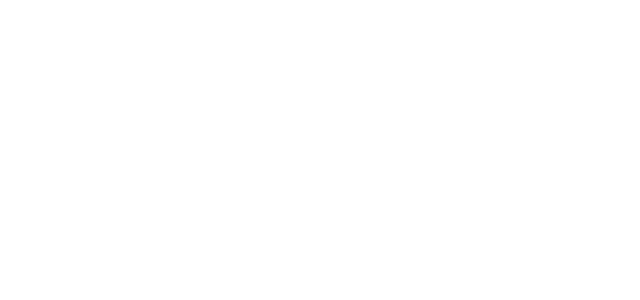
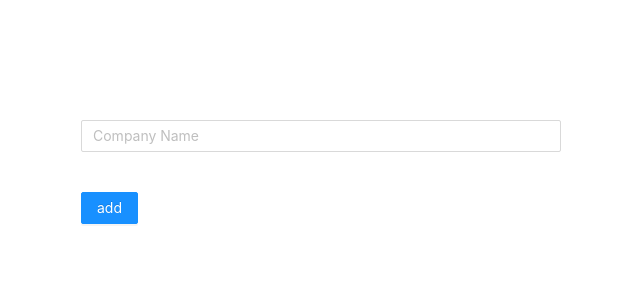
Before and after one commit to masoudz88/food_donations_frontend, a React (Create React App) app in the folder waste-management/: page /Mainpage/Form in a window 1280 px wide. Shown: the top 300 px of the page, without its empty margins (319-959 px from the left). Built offline with nearby package versions, Linux system fonts and the light colour scheme.

Commit message:
add company form

```diff
--- a/waste-management/src/App.js
+++ b/waste-management/src/App.js
@@ -5,6 +5,7 @@
 import styled from "styled-components";
 import { LoginContext } from "./Contexts/LoginContext";
 import CompanyInfo from "./CompanyInfo";
+import { Companyform } from "./Contexts/Companyform";
 
 const App = () => {
   const Container = styled.div`
@@ -15,14 +16,19 @@
     min-width: 100vh;
     display: block;
   `;
+  const [isLogged, setIsLogged] = useState(false);
+  const [name, setName] = useState("");
 
   return (
     <Router>
       <Container>
         <Switch>
-          <LoginContext.Provider>
+          <LoginContext.Provider
+            value={{ isLogged, setIsLogged, name, setName }}
+          >
             <Route path="/" exact component={Credential}></Route>
             <Route path="/Mainpage" exact component={Mainpage}></Route>
+            <Route path="/Mainpage/Form" exact component={Companyform}></Route>
             <Route
               path="/Mainpage/company/:companyId"
               component={CompanyInfo}
--- a/waste-management/src/CompanyCard.js
+++ b/waste-management/src/CompanyCards.js
@@ -1,16 +1,15 @@
 import React, { useEffect, useState } from "react";
-import { LoginContext } from "./Contexts/LoginContext";
 import { Link } from "react-router-dom";
 import companyList from "./companyList.json";
 import { Button } from "antd";
 
-const CompanyCard = (props) => {
+const CompanyCards = (props) => {
   const [companies, setCompanies] = useState([]);
 
   useEffect(() => {
     console.log(companies);
     setCompanies(companyList);
-  }, []);
+  }, [companies]);
 
   const handleDelete = (companyId) => {
     let newCompanies = { ...companies };
@@ -24,7 +23,7 @@
       <ul>
         {companies.map((co) => (
           <li key={co.id}>
-            <Link to="Mainpage/Products">
+            <Link to={`Mainpage/Company/${co.name}`}>
               <Button
                 onClick={() => {
                   // TODO: redirect to company URL
@@ -51,4 +50,4 @@
   );
 };
 
-export default CompanyCard;
+export default CompanyCards;
--- a/waste-management/src/CompanyInfo.js
+++ b/waste-management/src/CompanyInfo.js
@@ -1,30 +1,55 @@
-import React, { useState, useEffect, useContext } from "react";
-import { LoginContext } from "./Contexts/LoginContext";
+import { Divider } from "antd";
+import React, { useState, useEffect } from "react";
 import companyList from "./companyList.json";
 import productList from "./productList.json";
-import { Button } from "antd";
+import { Layout, Menu } from "antd";
 
 const CompanyInfo = (props) => {
   const [products, setProducts] = useState([]);
   const [selectedCompany, setSelectedCompany] = useState(null);
+  const id = window.location.pathname.split("/");
+  const { SubMenu } = Menu;
+  const { Content, Sider } = Layout;
 
   useEffect(() => {
-    const urlId = "1"; // TODO: get id from URL
-    const foundCompany = companyList.find((c) => c.id === urlId);
+    const urlId = id[3]; // TODO: get id from URL
+    const foundCompany = companyList.find((c) => c.name === urlId);
 
     setSelectedCompany(foundCompany);
     setProducts(productList);
-  }, [products]);
+  }, [products, id]);
 
   return (
     <div>
       {!selectedCompany && "Loading..."}
       {selectedCompany && (
         <div>
-          <h1>{`${selectedCompany.name} Products`}</h1>
-          {products.map((product) => (
-            <li>{product.product}</li>
-          ))}
+          <Divider>
+            <h1>{`${selectedCompany.name} Products`}</h1>
+          </Divider>
+          <Content style={{ padding: "0 50px" }}>
+            <Layout
+              className="site-layout-background"
+              style={{ padding: "24px 0" }}
+            >
+              <Sider className="site-layout-background" width={200}>
+                <Menu
+                  mode="inline"
+                  defaultSelectedKeys={["1"]}
+                  defaultOpenKeys={["sub1"]}
+                  style={{ height: "100%" }}
+                >
+                  <SubMenu key="sub1" title="Items">
+                    {products.map((product) => (
+                      <Menu.Item>
+                        {product.product}
+                      </Menu.Item>
+                    ))}
+                  </SubMenu>
+                </Menu>
+              </Sider>
+            </Layout>
+          </Content>
         </div>
       )}
     </div>
--- /dev/null
+++ b/waste-management/src/Contexts/Companyform.js
@@ -0,0 +1,39 @@
+import React, { useState, useEffect } from "react";
+import { Input, Button, Layout } from "antd";
+import companyList from "../companyList.json";
+
+const { Content } = Layout;
+export const Companyform = () => {
+  const [company, addCompany] = useState({});
+  const [value, setValue] = useState("");
+  useEffect(() => {
+    console.log("here", company);
+    addCompany(companyList);
+  }, [company]);
+  const onChange = (e) => {
+    const { changeValue } = e.target;
+    setValue(changeValue);
+  };
+
+  const onSubmit = () => {
+    let newCompanies = { ...company };
+    newCompanies = company.push(value);
+    addCompany(newCompanies);
+  };
+  return (
+    <div>
+      <Content className="content">
+        <form onSubmit={onSubmit}>
+          <Input
+            style={{ marginTop: "40px", marginBottom: "40px" }}
+            placeholder="Company Name"
+            onChange={onChange}
+          />
+          <Button htmlType="submit" type="primary">
+            add
+          </Button>
+        </form>
+      </Content>
+    </div>
+  );
+};
--- a/waste-management/src/Credential.js
+++ b/waste-management/src/Credential.js
@@ -2,7 +2,7 @@
 import { EyeInvisibleOutlined, EyeTwoTone } from "@ant-design/icons";
 import { Button } from "antd";
 import { Layout } from "antd";
-import { username as validUsername, password } from "./ValidCredentials";
+import { username as validUsername } from "./ValidCredentials";
 import { useContext, useState, useEffect } from "react";
 import { LoginContext } from "./Contexts/LoginContext";
 
@@ -15,7 +15,7 @@
 `;*/
 
 const Credential = (props) => {
-  const { name, setName } = useContext(LoginContext);
+  const [ name, setName ] = useState("");
   const { isLogged, setIsLogged } = useContext(LoginContext);
   const [username, setUsername] = useState("");
 
@@ -30,7 +30,7 @@
     if (localStorage.getItem("username") === "masoud") {
       setName(localStorage.getItem("username"));
     }
-  });
+  },[name]);
 
   const onUserNameInputChange = (event) => {
     const { value } = event.target;
@@ -48,7 +48,7 @@
     // }
     e.preventDefault();
     // TODO: redirect to mainpage after successful login
-    if (name === "masoud" && password === "zare") {
+    if (name === validUsername ) {
       setIsLogged(true);
       console.log(isLogged);
       props.history.push("/Mainpage");
--- a/waste-management/src/Mainpage.js
+++ b/waste-management/src/Mainpage.js
@@ -1,11 +1,13 @@
-import { Col, Row, Divider } from "antd";
-import CompanyCard from "./CompanyCard";
+import { Col, Row, Divider, Button } from "antd";
+import CompanyCards from "./CompanyCards";
 import { useContext, useEffect } from "react";
 import { LoginContext } from "./Contexts/LoginContext";
+import "./index.css";
+import { Link } from "react-router-dom";
 
 const Mainpage = (props) => {
   const { name } = useContext(LoginContext);
-  const { isLogged, setIsLogged } = useContext(LoginContext);
+  const { isLogged } = useContext(LoginContext);
   console.log(name);
   console.log(isLogged);
 
@@ -20,11 +22,16 @@
     <div className="content">
       <h1 style={{ textAlign: "center" }}>you have logged in as: {name}</h1>
       <Divider orientation="left">Companies List</Divider>
-      <Row gutter={[50, 50]}>
-        <Col className="gutter-row" span={6}>
-          <CompanyCard />
-        </Col>
-      </Row>
+      <div className="rows">
+        <Row gutter={16}>
+          <Col className="gutter-row" span={6}>
+            <CompanyCards />
+          </Col>
+        </Row>
+        <Link to="Mainpage/Form">
+          <Button>Add New Companies</Button>
+        </Link>
+      </div>
     </div>
   );
 };
--- a/waste-management/src/companyList.json
+++ b/waste-management/src/companyList.json
@@ -1,7 +1,7 @@
 [
-    { "id":"1", "name": "Sobeys", "image": "./logos/sobeys.png"},
-    { "id":"2", "name": "Walmart", "image": "./logos/wal.png" },
-    { "id":"3", "name": "Costco", "image": "./logos/cost.png" },
-    { "id":"4", "name": "McDonald's", "image": "./logos/McDonalds-Logo.png" }
+    { "id":"1", "name": "Sobeys", "color": "green", "image": "./logos/sobeys.png"},
+    { "id":"2", "name": "Walmart", "color": "blue","image": "./logos/wal.png" },
+    { "id":"3", "name": "Costco", "color": "red","image": "./logos/cost.png" },
+    { "id":"4", "name": "McDonald's", "color": "yellow","image": "./logos/McDonalds-Logo.png" }
 
   ]
--- a/waste-management/src/index.css
+++ b/waste-management/src/index.css
@@ -21,3 +21,8 @@
 .companyNames {
   background-color: rgb(182, 176, 176);
 }
+
+.rows {
+  display: flex;
+  flex-direction: row;
+}
```
